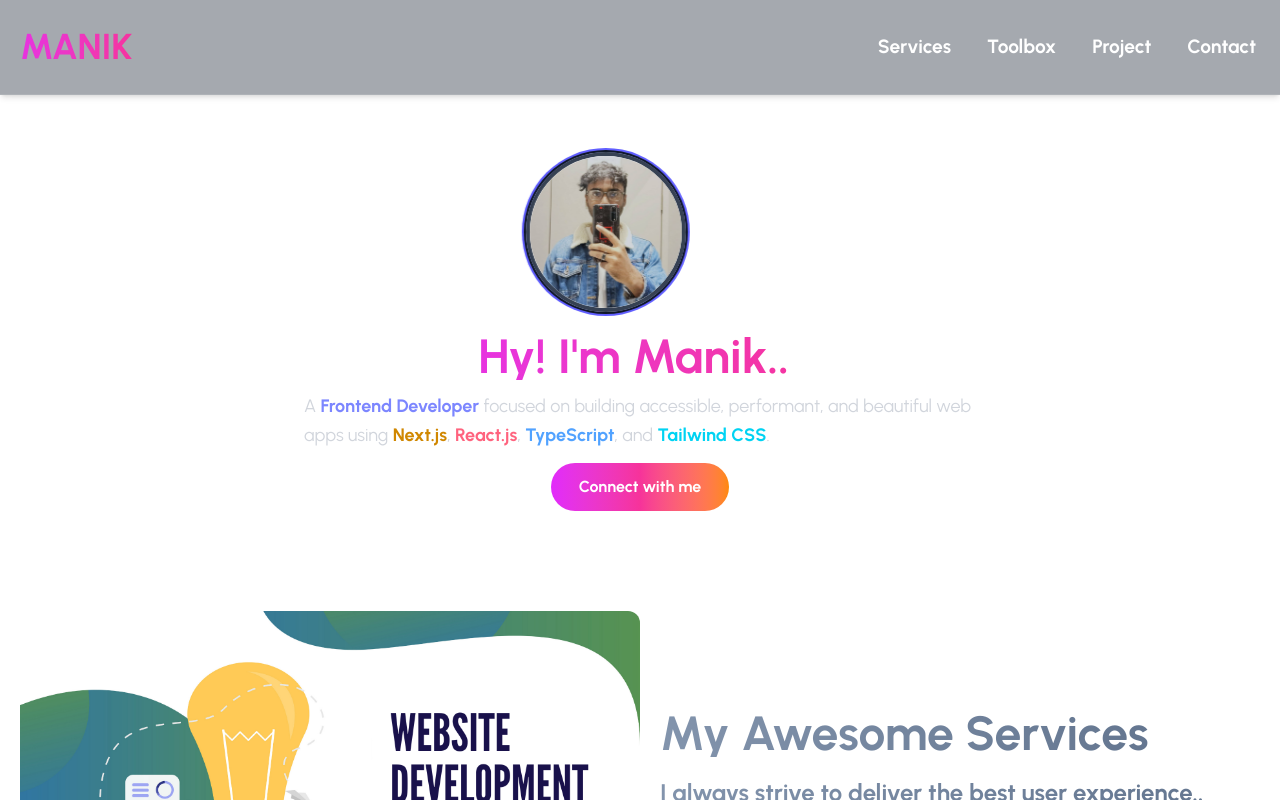
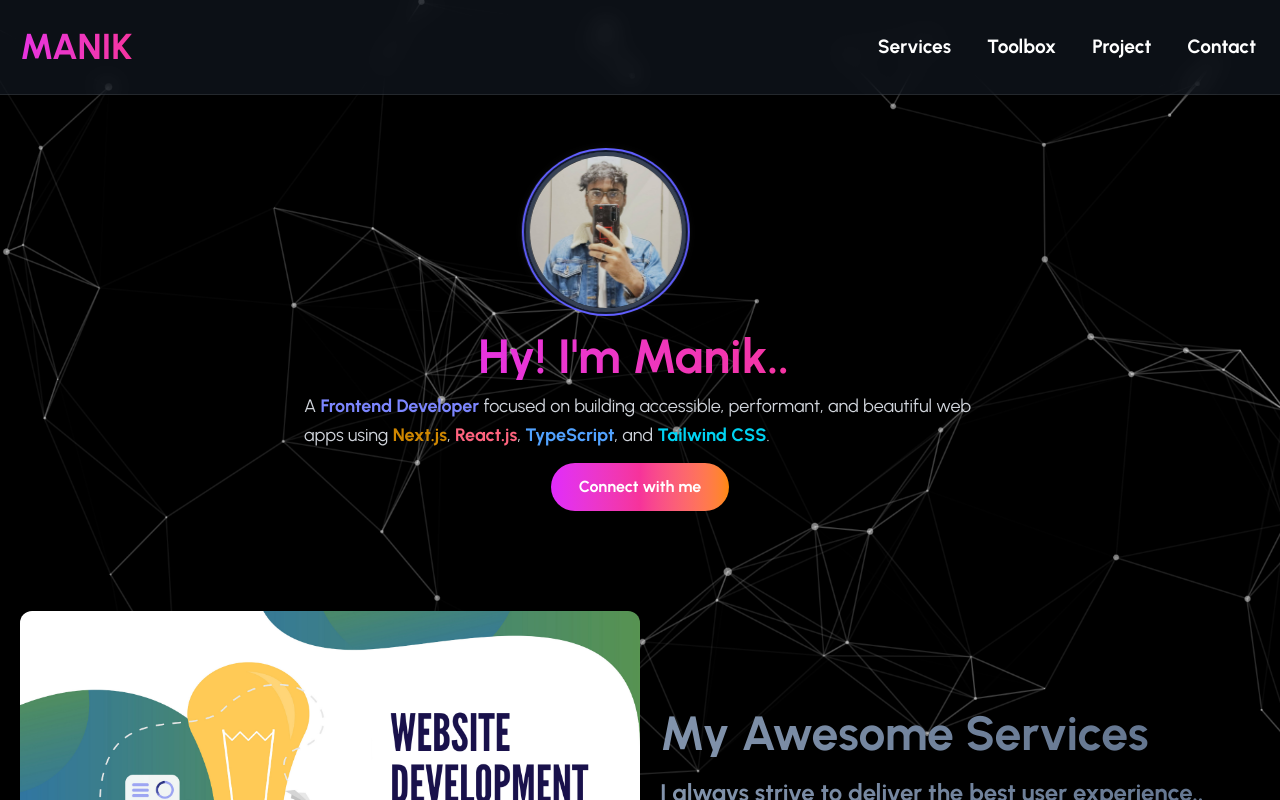
Before and after one commit to sheikhmanik/portfolio, a Next.js app: page / in a window 1280 px wide. Shown: the top 800 px of the page. Built offline with nearby package versions, Linux system fonts and the light colour scheme.

Commit message:
bg image

```diff
--- a/src/app/page.tsx
+++ b/src/app/page.tsx
@@ -10,7 +10,7 @@ export default function Home() {
   return (
     <div
       className="min-h-screen bg-cover bg-center bg-no-repeat bg-fixed"
-      style={{ backgroundImage: `url(${bgImage})` }}
+      style={{ backgroundImage: `url(${bgImage.src})` }}
     >
       <Header/>
       <div className="container mx-auto pt-[88px] md:pt-28 px-3 md:px-5 space-y-10">
```
